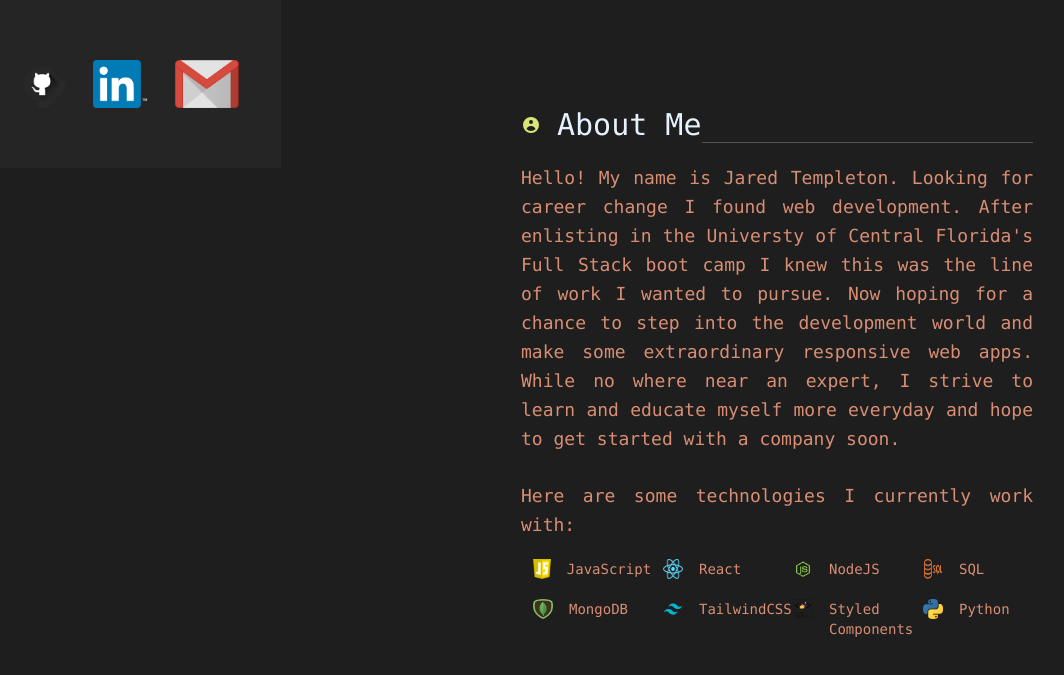
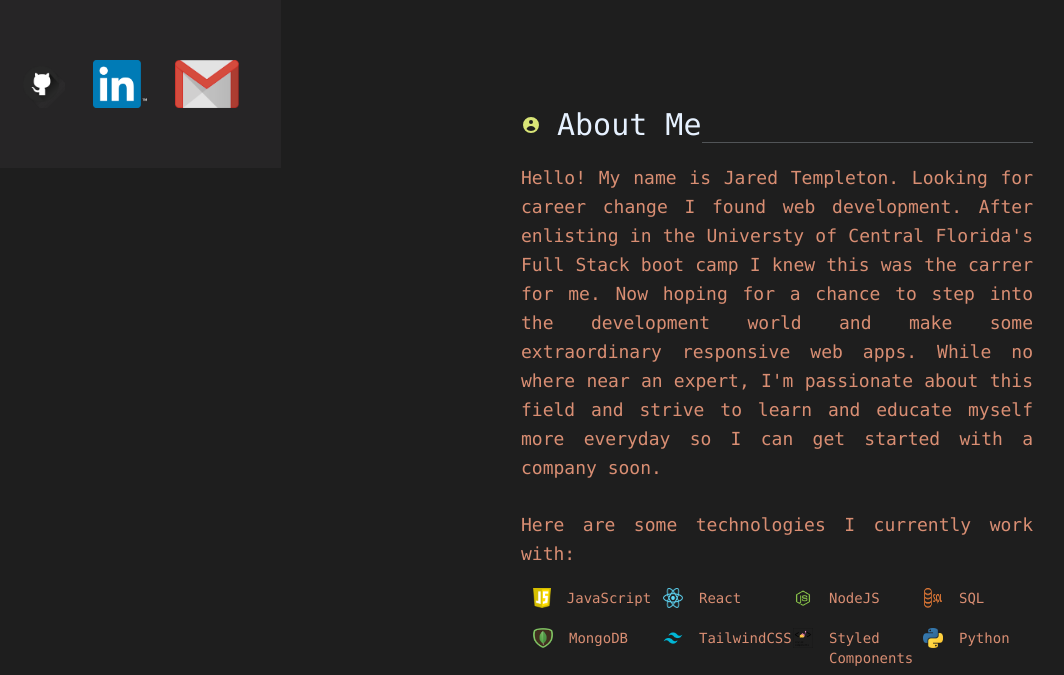
Before and after one commit to JaredTempleton/portfolio, a React (Create React App) app: page / in a window 1280 px wide. Shown: the part 652-1327 px from the top of the page, without its empty margins (7-1071 px from the left). Built offline with nearby package versions, Linux system fonts and the light colour scheme.

Commit message:
updated about me

```diff
--- a/src/Pages/About.jsx
+++ b/src/Pages/About.jsx
@@ -25,9 +25,9 @@ const About = () => {
                 <div className="text-brown_vs text-lg mt-5">
                     <code>
                         Hello! My name is Jared Templeton. Looking for career change I found web development.
-                        After enlisting in the Universty of Central Florida's Full Stack boot camp I knew this was the line of work I wanted to pursue.
+                        After enlisting in the Universty of Central Florida's Full Stack boot camp I knew this was the carrer for me.
                         Now hoping for a chance to step into the development world and make some extraordinary responsive web apps.
-                        While no where near an expert, I strive to learn and educate myself more everyday and hope to get started with a company soon.
+                        While no where near an expert, I'm passionate about this field and strive to learn and educate myself more everyday so I can get started with a company soon.
                     </code>
                     <br />
                     <br />
```
